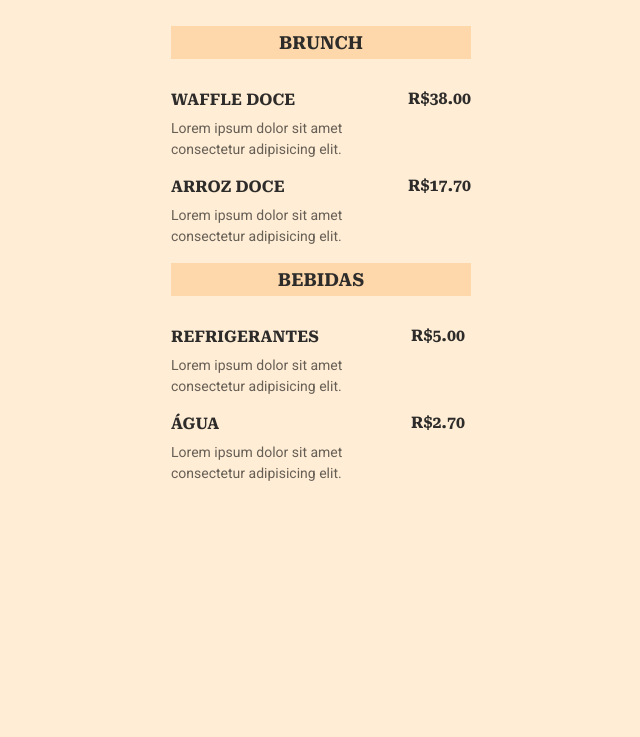
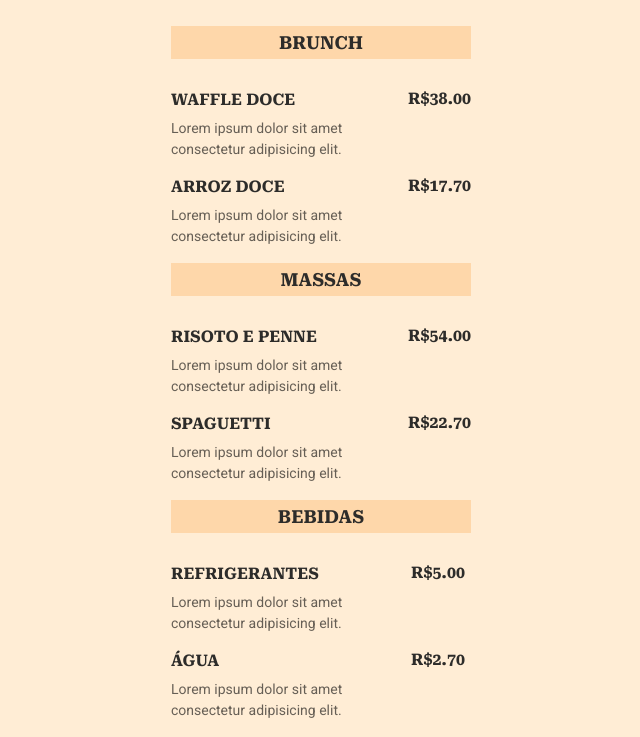
Before and after one commit to GiSiebert/maratona-explorer-3, a plain HTML site: page index.html in a window 1280 px wide. Shown: the part 81-818 px from the top of the page, without its empty margins (319-959 px from the left). Drawn offline with Linux system fonts and the light colour scheme.

Commit message:
atualizado menu

```diff
--- a/index.html
+++ b/index.html
@@ -43,6 +43,31 @@
     </section>
 
     <section>
+        <h2>Massas</h2>
+        <ul>
+            <li>
+               <div class="details">
+                <h3>Risoto e Penne</h3>
+                <p class="description">
+                    Lorem ipsum dolor sit amet consectetur adipisicing elit.
+                </p>
+               </div>
+               <strong class="price"> R$54.00 </strong>
+            </li>
+
+            <li>
+               <div class="details">
+                    <h3>Spaguetti</h3>
+                    <p class="description">
+                    Lorem ipsum dolor sit amet consectetur adipisicing elit.
+                    </p>
+                </div>
+                <strong class="price"> R$22.70 </strong>
+            </li>
+        </ul>
+    </section>
+
+    <section>
         <h2>Bebidas</h2>
         <ul>
             <li>
@@ -68,4 +93,5 @@
     </section>
 
 </body>
+
 </html>
```
